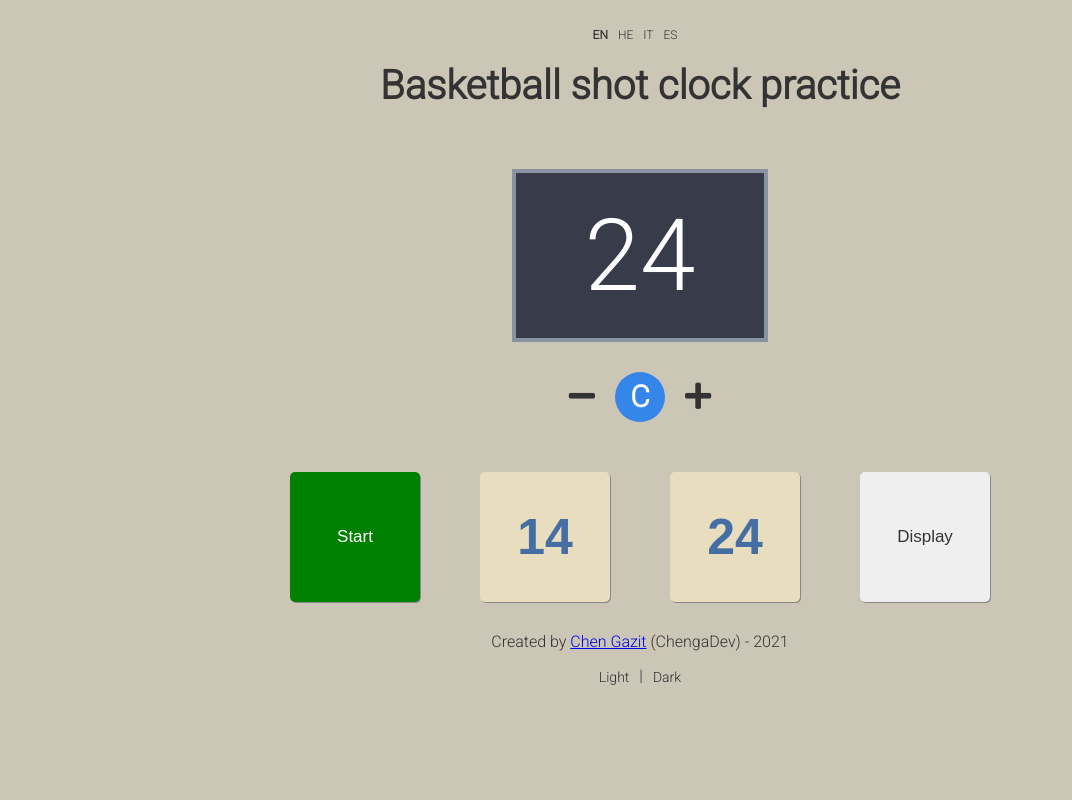
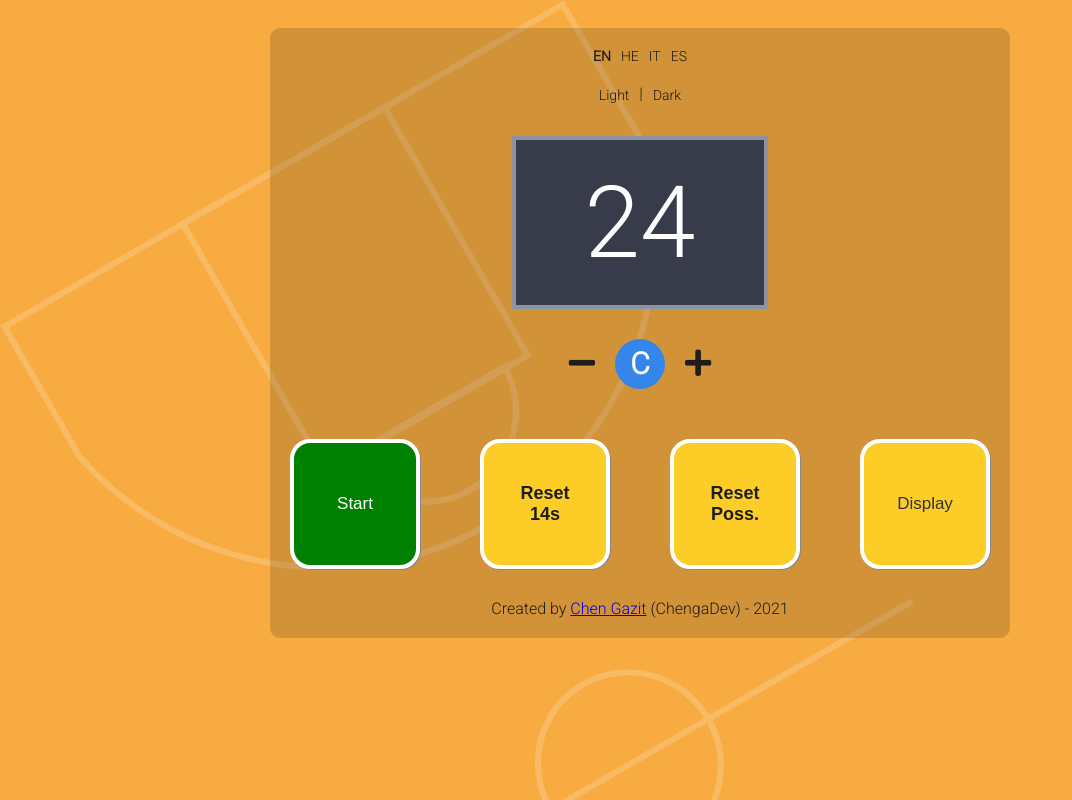
Before and after one commit to ChengaDev/shotclock, a React (Create React App) app: page / in a window 1280 px wide. Shown: the whole page, without its empty margins (0-1072 px from the left). Built offline with nearby package versions, Linux system fonts and the light colour scheme.

Commit message:
begin of style changes

```diff
--- a/src/App.tsx
+++ b/src/App.tsx
@@ -1,5 +1,7 @@
 import { useState } from 'react';
 import styled, { createGlobalStyle, ThemeProvider } from 'styled-components';
+
+import background from './assets/Group8.svg';
 
 import LanguageSelector from './components/LanguageSelector';
 import ShotClock from './components/ShotClock';
@@ -23,9 +25,9 @@ function App() {
 				<GlobalStyle />
 				<LanguageProvider>
 					<LanguageSelector />
+					<ThemeSelector setTheme={setSelectedTheme} />
 					<ShotClock />
 					<Footer />
-					<ThemeSelector setTheme={setSelectedTheme} />
 				</LanguageProvider>
 			</ThemeProvider>
 		</div>
@@ -34,12 +36,18 @@ function App() {
 
 const GlobalStyle = createGlobalStyle`
 	body {
+
+		background: transparent url(${background}) 0% 0% no-repeat padding-box;
+		background-size: cover;
 		background-color: ${(props) => props.theme.mainBackgroundColor};
 	}
 
 	#root {
 		max-width: 700px;
 		margin: 0 auto;
+    	background-color: rgba(3,3,3,0.15);
+    	border-radius: 10px;
+		padding: 20px;
 	}
 
 	@media (min-width: 1200px) {
--- a/src/components/Controls.tsx
+++ b/src/components/Controls.tsx
@@ -20,10 +20,12 @@ function Buttons(props: ControlsProps) {
 				{props.isTicking ? locals.stopLabel : locals.startLabel}
 			</TimeToggleButton>
 			<ResetButton id='btnReset14' onClick={props.on14SecondsClick}>
-				14
+				<div>Reset</div>
+				<div>14s</div>
 			</ResetButton>
 			<ResetButton id='btnReset24' onClick={props.on24SecondsClick}>
-				24
+				<div>Reset</div>
+				<div>Poss.</div>
 			</ResetButton>
 			<ClockButton id='btnToggleDisplay' onClick={props.toggleDisplay}>
 				{locals.removeDisplayLabel}
@@ -47,9 +49,10 @@ const ClockButton = styled.button`
 	height: 100px;
 	min-width: 100px;
 	padding: 10px;
-	border: none;
+	border: 4px solid #ffffff;
+	background: #fdcd27;
 	outline: none;
-	border-radius: 5px;
+	border-radius: 20px;
 	cursor: pointer;
 	color: #333;
 	box-shadow: 1px 1px #888888;
@@ -77,10 +80,11 @@ const TimeToggleButton = styled(ClockButton)<TimeToggleButtonProps>`
 `;
 
 const ResetButton = styled(ClockButton)`
-	font-size: 50px;
+	background: #fdcd27;
+	font-size: 18px;
+	text-align: center;
 	font-weight: bold;
-	background-color: #e8ddbe;
-	color: #456fa3;
+	color: #1d1d1b;
 `;
 
 export default Buttons;
--- a/src/components/LanguageSelector.tsx
+++ b/src/components/LanguageSelector.tsx
@@ -25,7 +25,7 @@ const LanguageSelector = () => {
 };
 
 const Container = styled.div`
-	font-size: 12px;
+	font-size: 14px;
 	display: flex;
 	text-align: center;
 	width: 100%;
@@ -42,6 +42,10 @@ const LanguageDisplay = styled.div<LanguageDisplayProps>`
 	margin-right: 10px;
 	color: ${(props) => props.theme.mainTextColor};
 
+	:last-child {
+		margin-right: 0;
+	}
+
 	:hover {
 		font-weight: bold;
 	}
--- a/src/components/ShotClock.tsx
+++ b/src/components/ShotClock.tsx
@@ -135,7 +135,7 @@ const TimeDisplay = styled.div<TimeDisplayProps>`
 
 	@media ${'(min-width: 1000px)'} {
 		margin-bottom: 30px;
-		margin-top: 60px;
+		margin-top: 30px;
 	}
 
 	@media ${'(max-width: 550px)'} {
@@ -153,6 +153,12 @@ const Title = styled.h1`
 	margin-top: 0;
 	margin-bottom: 50px;
 	text-align: center;
+	position: absolute;
+	width: 0;
+	margin: 0;
+	padding: 0;
+	height: 0;
+	visibility: hidden;
 
 	@media ${'(min-width: 770px)'} {
 		font-size: 40px;
--- a/src/themes/themes.ts
+++ b/src/themes/themes.ts
@@ -1,11 +1,11 @@
 import { ThemeSchema } from './types';
 
 export const lightTheme: ThemeSchema = {
-	mainBackgroundColor: '#ccc6b6',
-	mainTextColor: '#333'
+	mainBackgroundColor: '#f7ab41',
+	mainTextColor: '#1D1D1B'
 };
 
 export const darkTheme: ThemeSchema = {
-	mainBackgroundColor: '#000',
+	mainBackgroundColor: '#2C2C2C',
 	mainTextColor: '#fff'
 };
```
Also changed, not shown: src/assets/Group8.svg (added).
